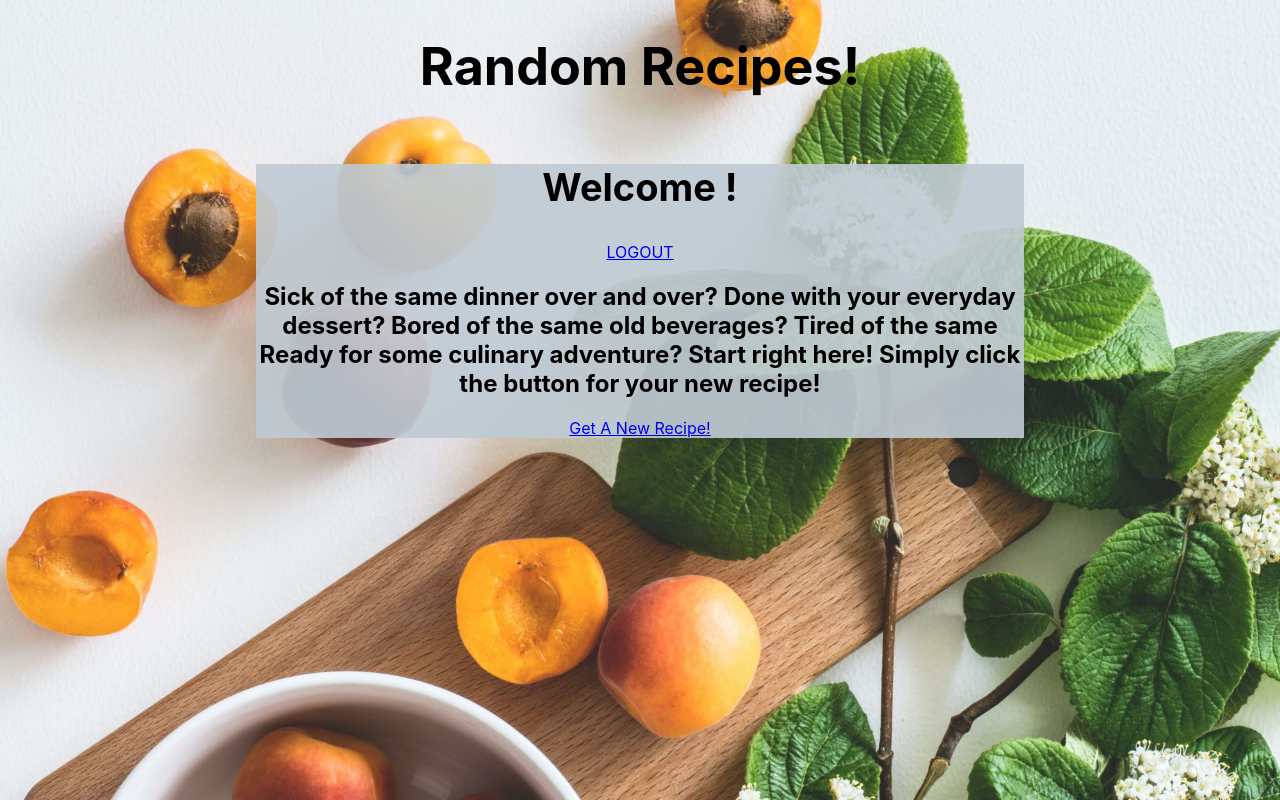
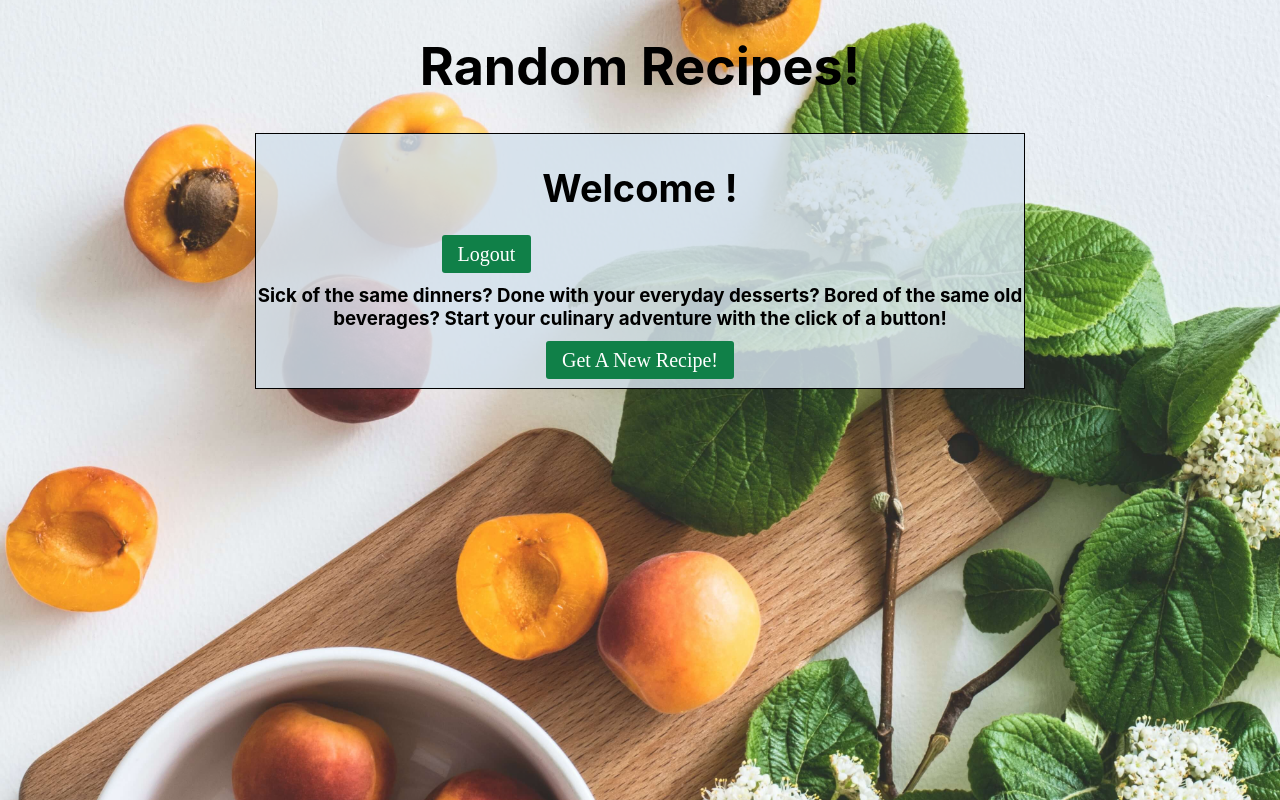
Before and after one commit to DefinitelyNotJonathan/random-recipe-roulette, a React (Create React App) app: page / in a window 1280 px wide. Built offline with nearby package versions, Linux system fonts and the light colour scheme; no server answers.

Commit message:
additional styling

```diff
--- a/src/App.css
+++ b/src/App.css
@@ -11,9 +11,8 @@ form{
     max-height:30%;
     border-style: solid;
     border-color: black;
-    border-width: 3px;
-    background-color: rgba(191, 203, 211, 0.904);
-
+    border-width: 2px;
+    background-color: rgba(212, 225, 235, 0.842);
 }
 input{
     display:block;
@@ -32,7 +31,7 @@ button, a.button {
   padding: 0.5rem 1rem;
   width: auto;
   font-size: 1rem;
-  background: #5052a0;
+  background: #108048;
   color: #fff;
   position: relative;
   top:0px;
@@ -43,6 +42,10 @@ button, a.button {
   border:none;
   border-radius:3px;
   font-family:"MS Shell Dlg 2";
+}
+
+a.button{
+    margin-bottom:1rem;
 }
 button.back::before, a.button.back::before {
   /* content: url(./Images/backChevron.svg); */
@@ -63,7 +66,7 @@ button.small, a.button.small {
   /* haven't tested this one to see how it looks */
 }
 button:hover, a.button:hover {
-  background: #7b7dd2;
+  background: #17ac61;
   transition: all .2s ease-in-out;
 }
 button:active, a.button:active {
@@ -119,8 +122,7 @@ ul{
 }
 .SignUp_form {
     border-style: solid;
-    border-color: rgba(210, 221, 228, 0.904);
-    border-width: 3px;
+    background-color: rgba(212, 225, 235, 0.842);
     max-height:30%;
 }
 .SignUp_button_container {
@@ -134,8 +136,6 @@ ul{
     margin: .5rem auto;
     border-width:1px;
     border-radius:4px;
-    border-color: rgba(210, 221, 228, 0.904);
-
 }
 .SignUp_container>.button.back {
     display:inline-block;
@@ -152,11 +152,14 @@ ul{
 }
 .Homepage_Container{
     display:block;
-    background-color: rgba(191, 203, 211, 0.904);
+    background-color: rgba(212, 225, 235, 0.842);
     max-width:80%;
     margin-left:auto;
     margin-right:auto;
     margin-bottom:1rem;
+    border-width:1px;
+    border-color: black;
+    border-style:solid;
 }
 .Homepage_Welcome{
     display:block;
@@ -165,6 +168,7 @@ ul{
 .NewRecipe_Link{
     display:block;
     text-align:center;
+    margin-bottom:1rem;
 }
 
 /*>>>>>>>>>>>>>>>>>>>>>>>>NewRecipe>>>>>>>>>>>>>>>>>*/
@@ -173,8 +177,15 @@ ul{
     display:block;
     text-align:center;
     margin:auto;
-    background-color: rgba(191, 203, 211, 0.904);
+    background-color: rgba(212, 225, 235, 0.842);
     max-width:80%;
+    margin-bottom:1rem;
+    border-width:1px;
+    border-color: black;
+    border-style:solid;
+}
+.NewRecipe_Button_Container{
+    display:block;
     margin-bottom:1rem;
 }
 .NewRecipe_Button{
--- a/src/HomeNav/HomeNav.js
+++ b/src/HomeNav/HomeNav.js
@@ -1,6 +1,8 @@
 import React from 'react'
 import { Link } from 'react-router-dom'
 import ApiContext from '../ApiContext'
+import LogoutButton from '../LogoutButton'
+
 export default class HomeNav extends React.Component {
 
     componentDidMount(){
@@ -14,7 +16,7 @@ export default class HomeNav extends React.Component {
             <div className="HomeNav_Container">
                 <nav>
                     <h2 className="HomeNav_Header">Welcome {this.props.name}!</h2>
-                    <Link to="/login">LOGOUT</Link>
+                    <LogoutButton></LogoutButton>
                 </nav>
             </div>
         )
--- a/src/HomePage/Homepage.js
+++ b/src/HomePage/Homepage.js
@@ -49,9 +49,9 @@ export default class HomePage extends React.Component {
     return (
       <div className="Homepage_Container">
         <HomeNav name={this.context.user.firstname} className="Homepage_DashboardComp"></HomeNav>
-        <h2 className="Homepage_Welcome">Sick of the same dinner over and over? Done with your everyday dessert? Bored of the same old beverages? Tired of the same Ready for some culinary adventure? Start right here! Simply click the button for your new recipe!</h2>
+        <h3 className="Homepage_Welcome">Sick of the same dinners? Done with your everyday desserts? Bored of the same old beverages? Start your culinary adventure with the click of a button!</h3>
         <div className="NewRecipe_Link">
-          <Link to="/newrecipe">Get A New Recipe!</Link>
+          <Link to="/newrecipe" className="button">Get A New Recipe!</Link>
         </div>
       </div>
 
--- /dev/null
+++ b/src/LogoutButton.js
@@ -0,0 +1,28 @@
+import React from 'react'
+import config from './config'
+import { Link } from 'react-router-dom'
+
+export default class LogoutButton extends React.Component {
+
+    constructor(props) {
+        super(props)
+        this.handleLogout = this.handleLogout.bind(this)
+    }
+
+
+    handleLogout() {
+        fetch(`${config.API_ENDPOINT}/api/logout`, {
+            credentials: 'include',
+        })
+    }
+
+    render() {
+        return (
+            <div className="logout">
+                <Link onClick={this.handleLogout} to="/login" className="button">Logout</Link>
+            </div>
+        )
+
+    }
+
+}
--- a/src/NewRecipe/newRecipe.js
+++ b/src/NewRecipe/newRecipe.js
@@ -102,8 +102,7 @@ export default class NewRecipe extends React.Component{
         console.log(ingredients);
         return(
             <div className="NewRecipe_Container">
-                <h1 className="NewRecipe_Header">Your New Recipe!</h1>
-                <h2 className="NewRecipe_Name">Name: {this.state.recipe.name}</h2>
+                <h1 className="NewRecipe_Name">{this.state.recipe.name}</h1>
                 <h2 className="NewRecipe_Servings">Servings: {this.state.recipe.servings}</h2>
                 <h2 className="NewRecipe_Ingredients_Header">Ingredients:</h2>
                 <ul className="NewRecipe_Ingredients_UL">
@@ -134,9 +133,10 @@ export default class NewRecipe extends React.Component{
                     <li className="NewRecipe_Nutritional_Facts_Sugar">Sugar: {this.state.recipe.sugar}</li>
                     <li className="NewRecipe_Nutritional_Facts_Protein">Protein: {this.state.recipe.protein}</li>
                 </ul>
-                <button onClick={this.getNewRecipe} className="NewRecipe_Button">Get A New Recipe!</button>
-
-                <Link to="/" className="back">Go Back</Link>
+                <div className="NewRecipe_Button_Container">
+                    <button onClick={this.getNewRecipe} className="NewRecipe_Button">Get A New Recipe!</button>
+                    <Link to="/" className="button">Go Back</Link>
+                </div>
             </div>
         )
     }
```
